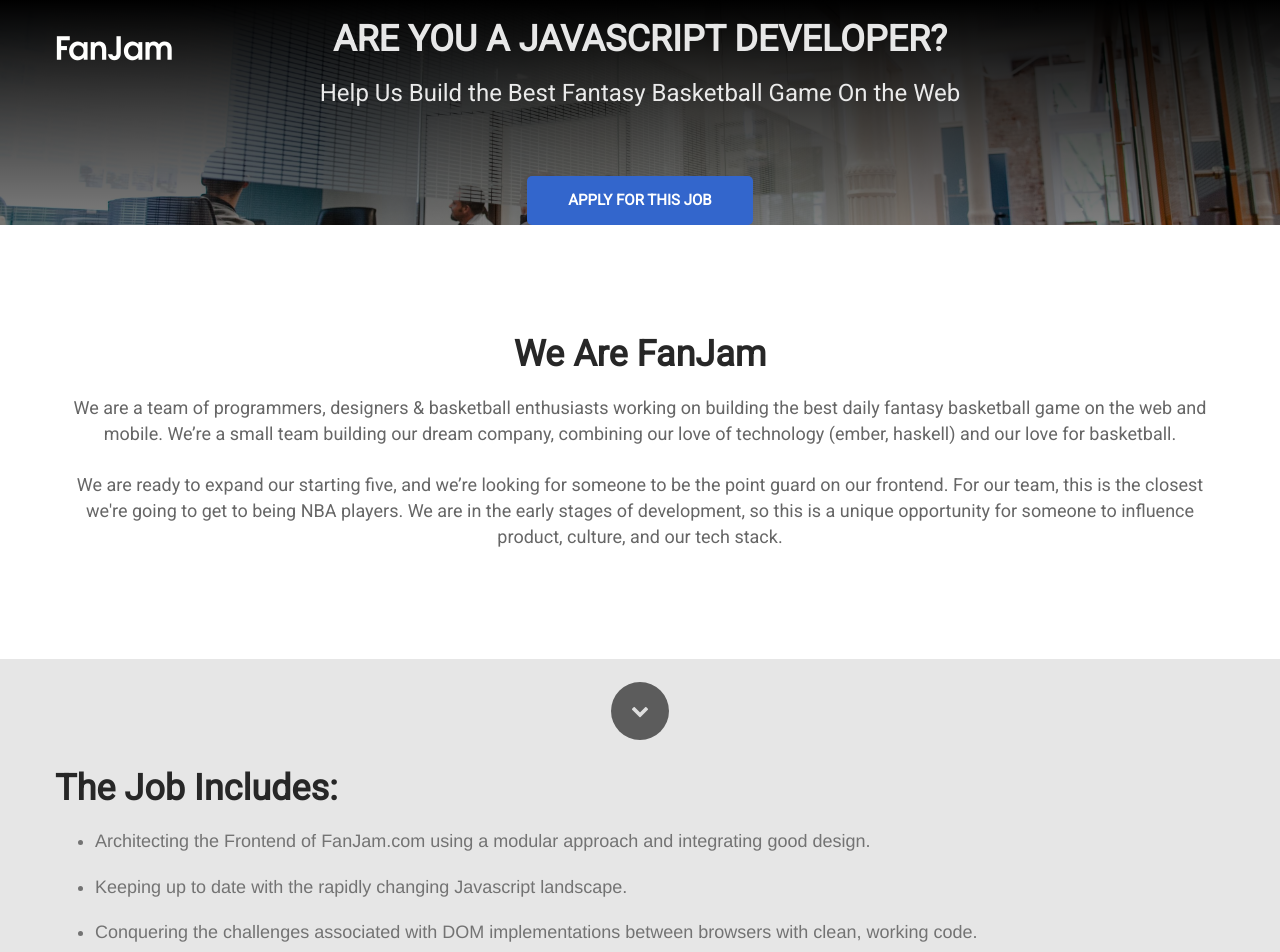
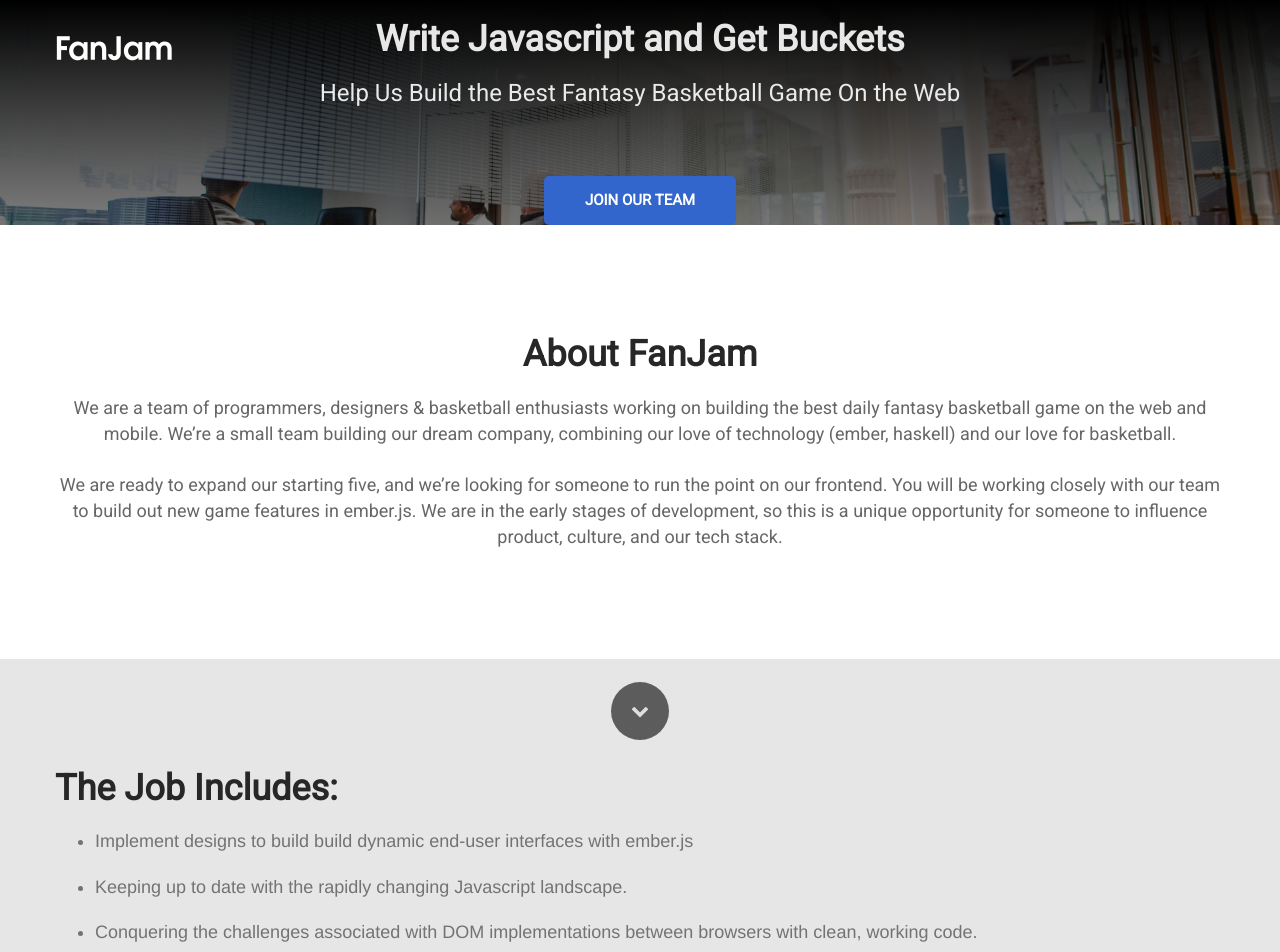
Before and after one commit to benjaminleeschnell/ember-job-posting, a plain HTML site: page index.html in a window 1280 px wide. Shown: the top 952 px of the page. Drawn offline with Linux system fonts and the light colour scheme; a script that the page names is missing.

Commit message:
updating copy

```diff
--- a/index.html
+++ b/index.html
@@ -38,11 +38,11 @@
 	<div class="v-center text-center">
 		<div class="vc-content">
 			<h1 class="">
-				ARE YOU A  JAVASCRIPT DEVELOPER?
+				Write Javascript and Get Buckets
 			</h1>
 			<h3 class="">
 				Help Us Build the Best Fantasy Basketball Game On the Web
-			</h3><br /><br /><br /><a href="https://boards.greenhouse.io/lamppostgroup/jobs/20959#app" target="_blank" class=" btn btn-xl">Apply for this job</a><a id="scroll-hero" class="btn-dwn" href="#"><span class="fa fa-chevron-down"></span></a>
+			</h3><br /><br /><br /><a href="https://boards.greenhouse.io/lamppostgroup/jobs/20959#app" target="_blank" class=" btn btn-xl">Join Our Team</a><a id="scroll-hero" class="btn-dwn" href="#"><span class="fa fa-chevron-down"></span></a>
 		</div>
 	</div>
 </div>
@@ -54,11 +54,11 @@
 		<div class="row">
 			<div class="col-sm-12">
 				<h1 class="mg-md  text-center">
-					We Are FanJam
+					About FanJam
 				</h1>
 				<p class=" text-center">
 					We are a team of programmers, designers & basketball enthusiasts working on building the best daily fantasy basketball game on the web and mobile. We’re a small team building our dream company, combining our love of technology (ember, haskell) and our love for basketball. <br /> <br />
-					We are ready to expand our starting five, and we’re looking for someone to be the point guard on our frontend. For our team, this is the closest we're going to get to being NBA players. We are in the early stages of development, so this is a unique opportunity for someone to influence product, culture, and our tech stack.
+					We are ready to expand our starting five, and we’re looking for someone to run the point on our frontend. You will be working closely with our team to build out new game features in ember.js. We are in the early stages of development, so this is a unique opportunity for someone to influence product, culture, and our tech stack.
 				</p>
 			</div>
 		</div>
@@ -76,7 +76,7 @@
 				</h1>
 				<p class="">
 					<ul>
-						<li>Architecting the Frontend of FanJam.com using a modular approach and integrating good design.</li><br />
+						<li>Implement designs to build build dynamic end-user interfaces with ember.js </li><br />
 						<li>Keeping up to date with the rapidly changing Javascript landscape.</li><br />
 						<li>Conquering the challenges associated with DOM implementations between browsers with clean, working code.</li><br />
 					</ul>
```
